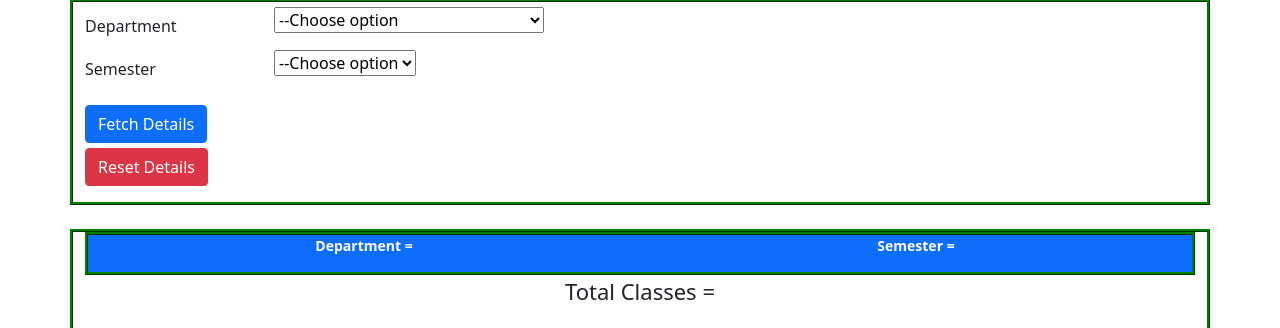
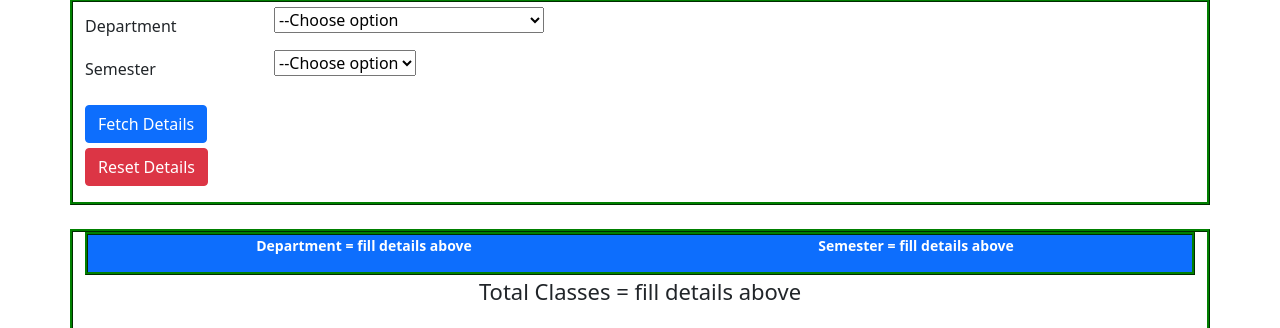
Before and after one commit to erpranavknigam/majorProject, a PHP site: page /teacher/check-attendance.php in a window 1280 px wide. Shown: the part 152-480 px from the top of the page. Run offline with PHP 8.4, Linux system fonts and the light colour scheme; data that the repository does not hold is empty; some libraries are stand-ins or nearby versions.

Commit message:
bug fixed

```diff
--- a/teacher/check-attendance.php
+++ b/teacher/check-attendance.php
@@ -103,14 +103,14 @@
         <div class="container bg-primary" style="color:white;font-weight:bolder;">
             <div class="row">
                 <div class="col-md-6">
-                    <p style="text-align:center;font-size:14px;">Department = <?php echo $dept;?></p>
+                    <p style="text-align:center;font-size:14px;">Department = <?php echo $dept??"fill details above";?></p>
                 </div>
                 <div class="col-md-6">
-                    <p style="text-align:center;font-size:14px;">Semester = <?php echo $sem;?></p>
+                    <p style="text-align:center;font-size:14px;">Semester = <?php echo $sem??"fill details above";?></p>
                 </div>
             </div>
         </div>
-        <p style="text-align:center;font-size:22px;">Total Classes = <?php echo $c;?></p>
+        <p style="text-align:center;font-size:22px;">Total Classes = <?php echo $c??"fill details above";?></p>
 
         <table class="table table-striped table-bordered" width="45%" style="margin-top:20px;">
             <tr style="text-align:center; color:white" class="bg-primary">
```
